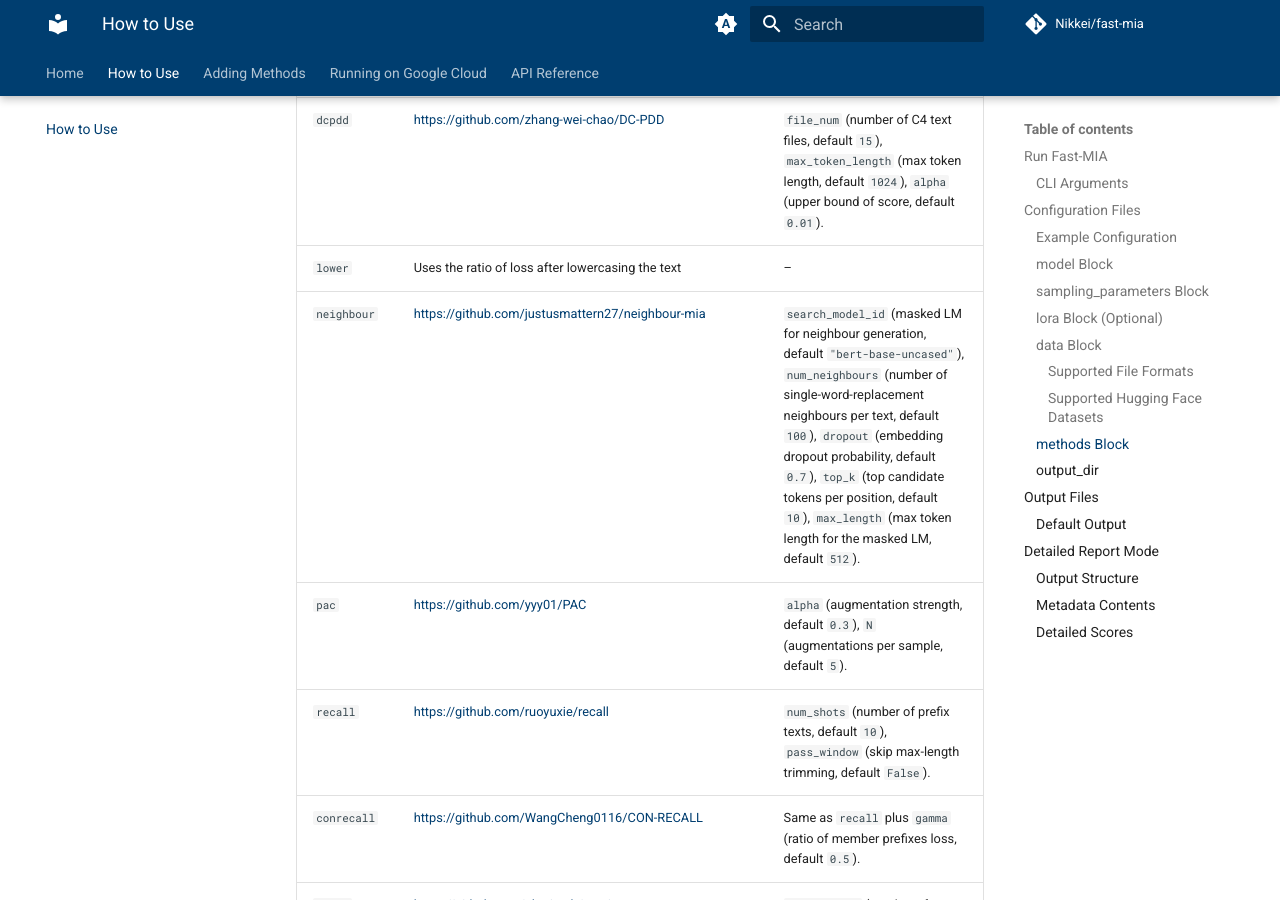
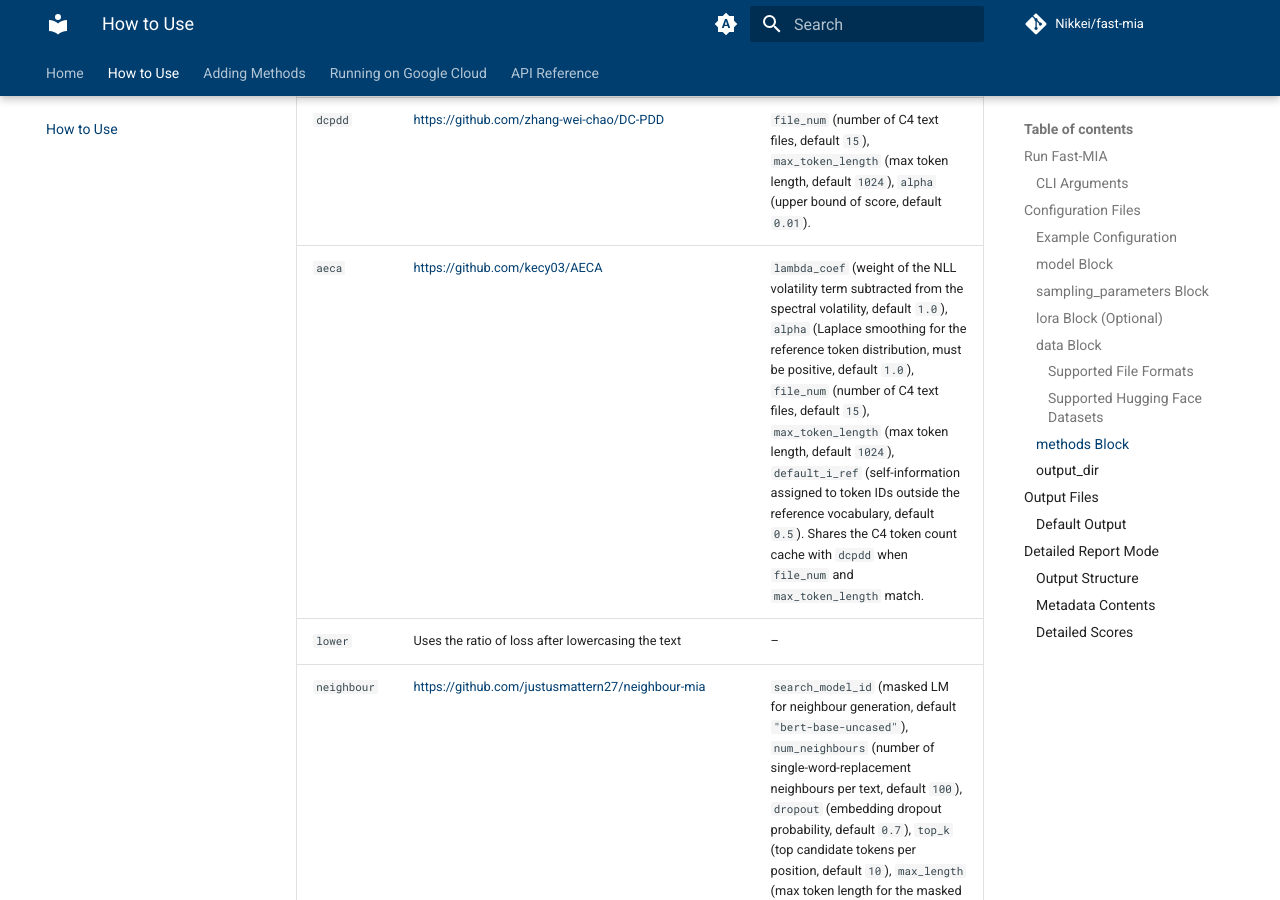
Before and after one commit to Nikkei/fast-mia, an MkDocs documentation site: the page built from docs/docs/how-to-use.md, in a window 1280 px wide and 900 px high, scrolled down 5545 px. Built offline with MkDocs 1.6.1 and Material for MkDocs 9.7.7, drawn with Linux system fonts in a browser that asks for light colours; comment, search, counter and statistics services are not loaded.

Commit message:
update: docs for AECA

```diff
--- a/docs/docs/how-to-use.md
+++ b/docs/docs/how-to-use.md
@@ -153,6 +153,7 @@ Available method types and their parameters:
 | `ref` | Uses the difference in loss between the target model and a reference model. It must be **last** in the `methods` list: releasing the reference model destroys the global vLLM parallel state, which breaks inference for methods that run after it. Fast-MIA raises a `ValueError` at startup if `ref` is not last. | `reference_model` (required. Model configuration for the reference model, same fields as the `model` block). |
 | `mink` | https://github.com/swj0419/detect-pretrain-code | `ratio` (`0.0–1.0`, default `0.5`). |
 | `dcpdd` | https://github.com/zhang-wei-chao/DC-PDD | `file_num` (number of C4 text files, default `15`), `max_token_length` (max token length, default `1024`), `alpha` (upper bound of score, default `0.01`). |
+| `aeca` | https://github.com/kecy03/AECA | `lambda_coef` (weight of the NLL volatility term subtracted from the spectral volatility, default `1.0`), `alpha` (Laplace smoothing for the reference token distribution, must be positive, default `1.0`), `file_num` (number of C4 text files, default `15`), `max_token_length` (max token length, default `1024`), `default_i_ref` (self-information assigned to token IDs outside the reference vocabulary, default `0.5`). Shares the C4 token count cache with `dcpdd` when `file_num` and `max_token_length` match. |
 | `lower` | Uses the ratio of loss after lowercasing the text | – |
 | `neighbour` | https://github.com/justusmattern27/neighbour-mia | `search_model_id` (masked LM for neighbour generation, default `"bert-base-uncased"`), `num_neighbours` (number of single-word-replacement neighbours per text, default `100`), `dropout` (embedding dropout probability, default `0.7`), `top_k` (top candidate tokens per position, default `10`), `max_length` (max token length for the masked LM, default `512`). |
 | `pac` | https://github.com/yyy01/PAC | `alpha` (augmentation strength, default `0.3`), `N` (augmentations per sample, default `5`). |
```
Also changed, not shown: docs/docs/index.md (+1 -0 lines), .agents/skills/add-mia-method/SKILL.md, README.md, 1 other file.
